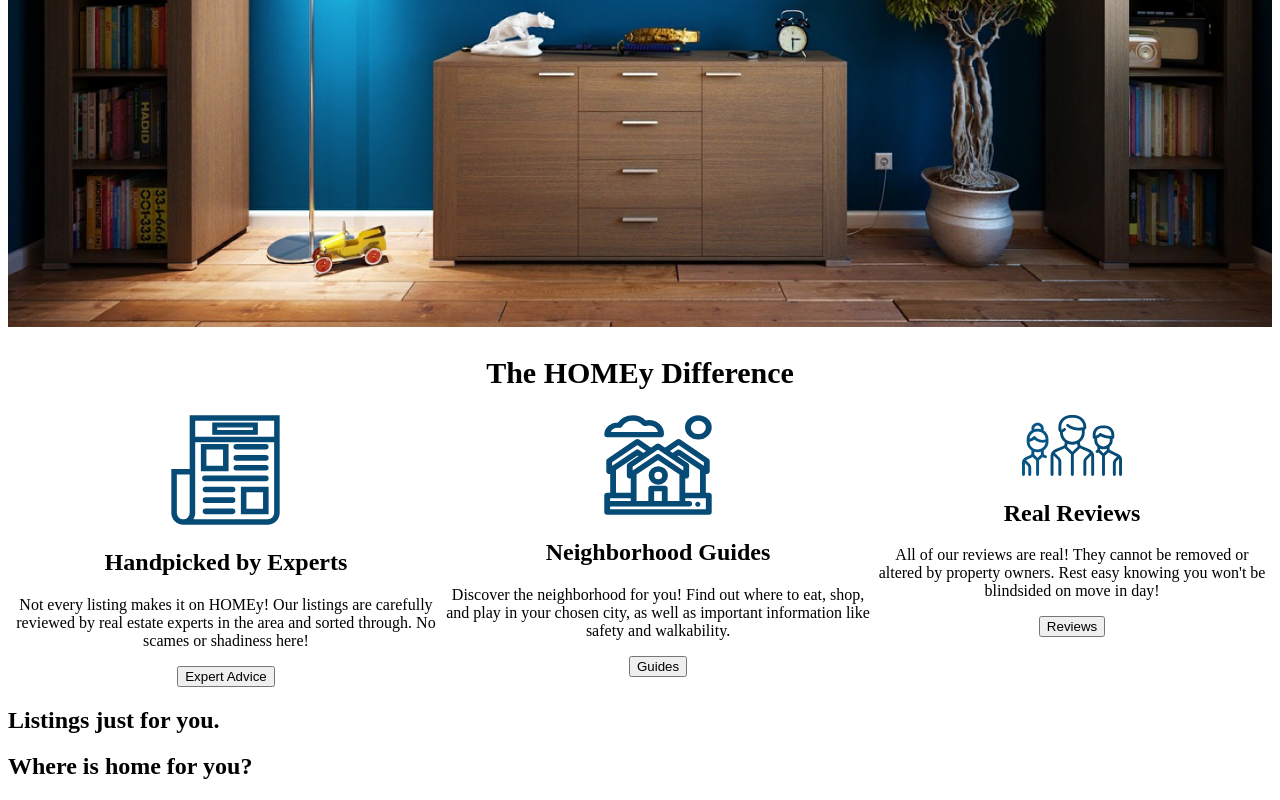
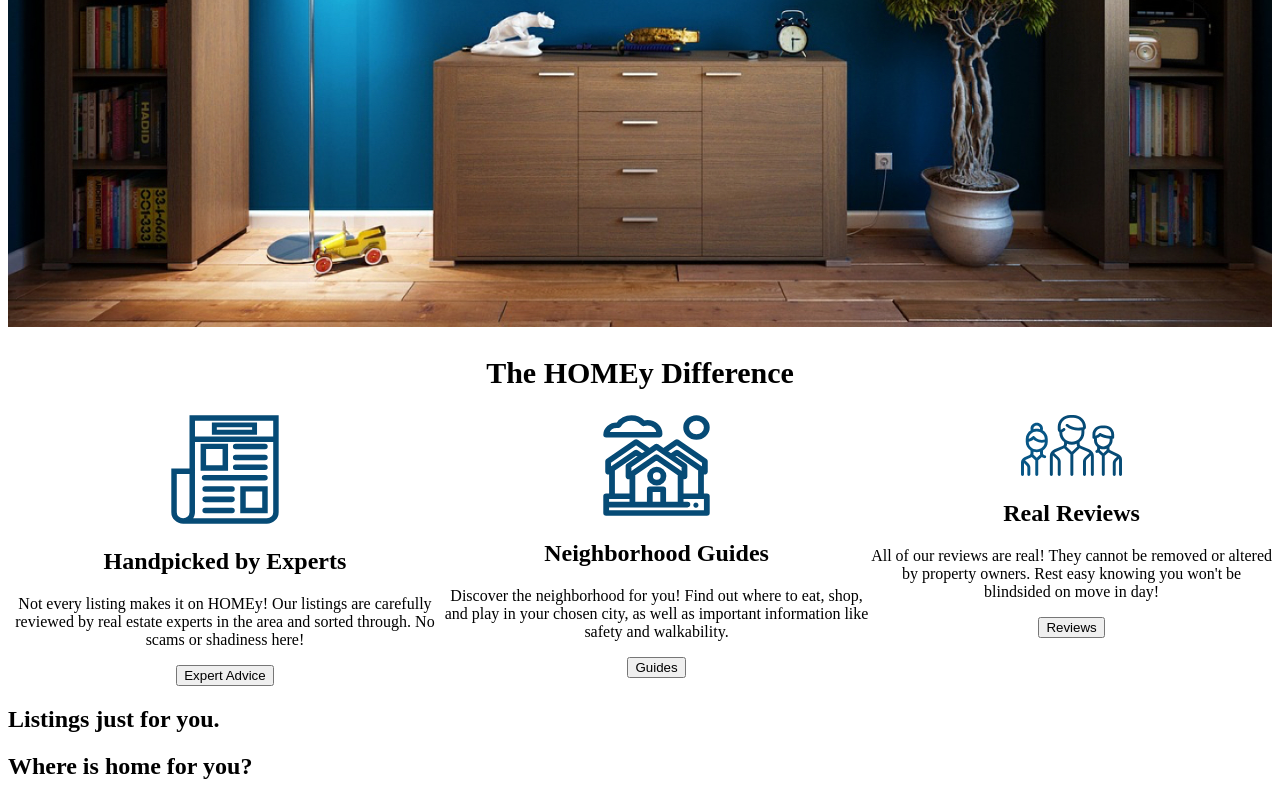
Before and after one commit to samira-estes-garcia/HOMEy, a plain HTML site: page index.html in a window 1280 px wide. Shown: the part 610-1410 px from the top of the page. Drawn offline with nearby package versions, Linux system fonts and the light colour scheme; a web font is replaced by a local one.

Commit message:
adjusted files in folder

```diff
--- a/index.html
+++ b/index.html
@@ -57,7 +57,7 @@
               <img src="homey-img/newspaper-icon.svg" alt="icon of a newspaper">
               <h2>Handpicked by Experts</h2>
               <p>
-                  Not every listing makes it on HOMEy! Our listings are carefully reviewed by real estate experts in the area and sorted through. No scames or shadiness here!
+                  Not every listing makes it on HOMEy! Our listings are carefully reviewed by real estate experts in the area and sorted through. No scams or shadiness here!
               </p>
               <button>Expert Advice</button>
             </div>
```
Also changed, not shown: 2 other files.
